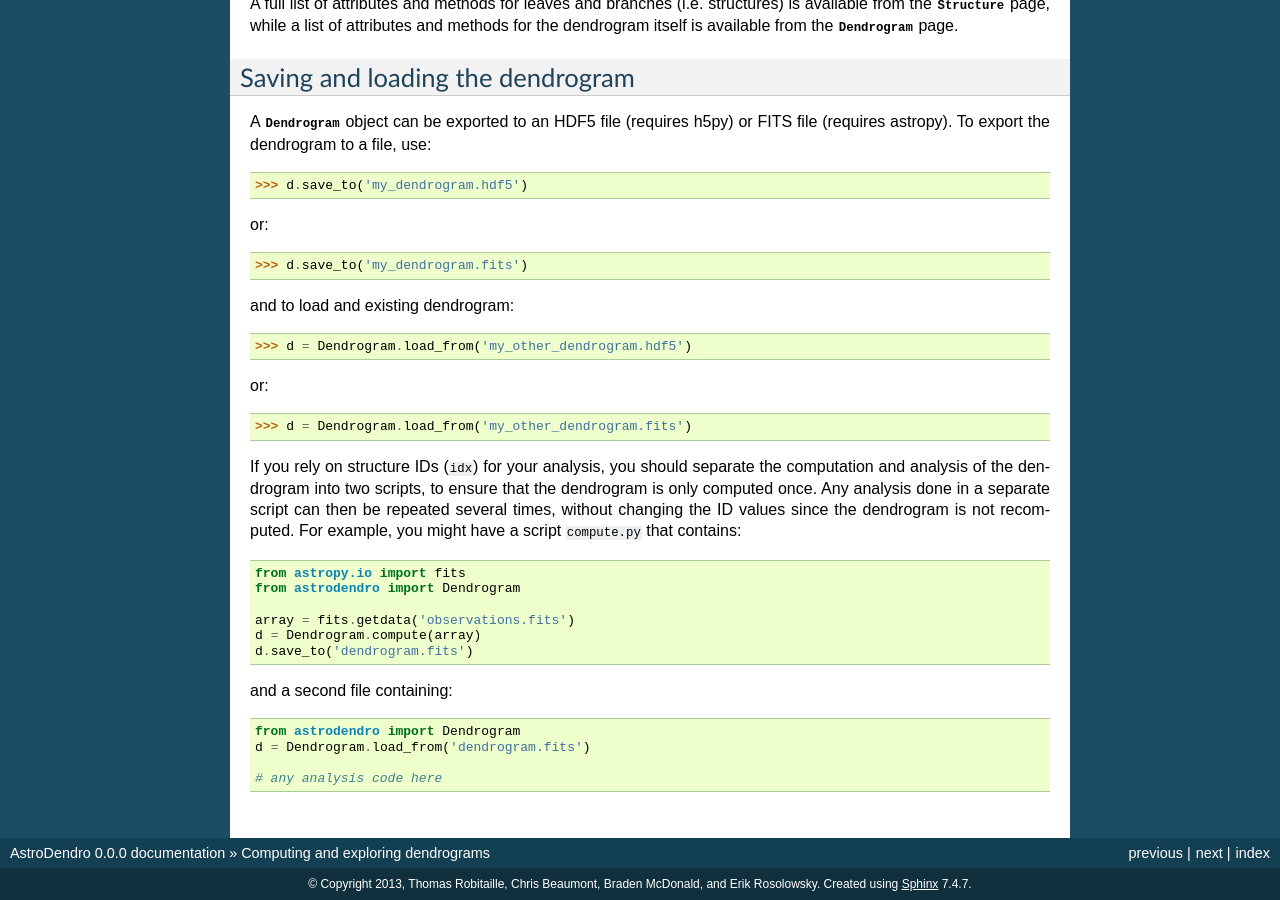
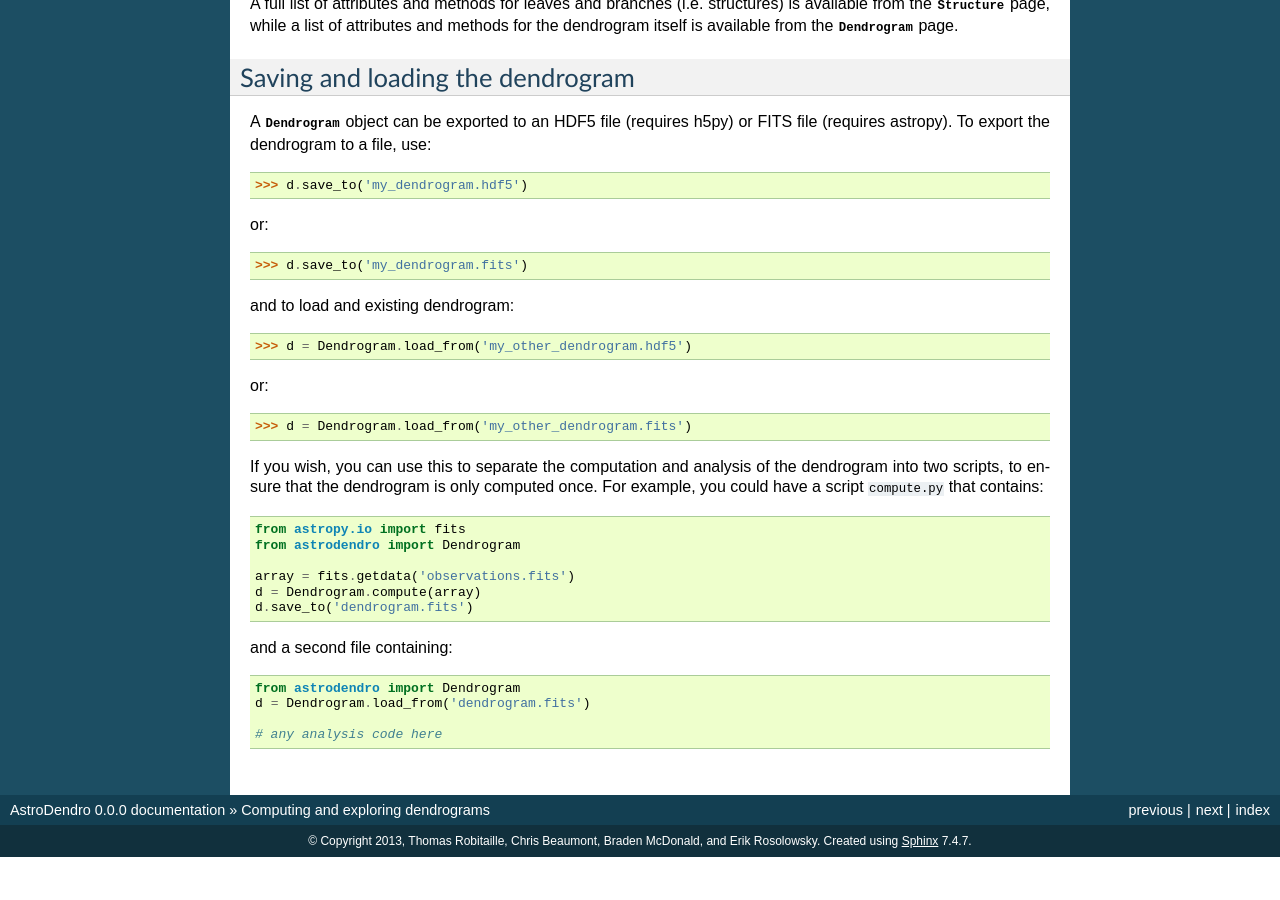
Before and after one commit to dendrograms/astrodendro, a Sphinx documentation site: the page built from docs/using.rst, in a window 1280 px wide and 900 px high, scrolled down 2460 px. Built offline with Sphinx 7.4.7, drawn with Linux system fonts in a browser that asks for light colours; after the commit the page ends 3317 px from its top, so only the background shows below that.

Commit message:
Updated docs

```diff
--- a/docs/plotting.rst
+++ b/docs/plotting.rst
@@ -158,10 +158,7 @@ Let's first take the plot above and make a contour plot in APLpy outlining all t
 Now let's take the example from `Making plots for publications`_ and try and
 reproduce the same plot. As described there, one way to find interesting
 structures in the dendrogram is to use the `Interactive Visualization`_ tool.
-This tool will give the ID of a structure as an integer (``idx``). Note that
-this ``idx`` is not guaranteed to be constant for subsequent calls to
-:meth:`~astrodendro.dendrogram.Dendrogram.compute`. See :ref:`saving` for a
-discussion of how to get around this issue.
+This tool will give the ID of a structure as an integer (``idx``).
 
 Because we are starting from this ID rather than a
 :class:`~astrodendro.structure.Structure` object, we need to first get the
--- a/docs/using.rst
+++ b/docs/using.rst
@@ -170,11 +168,9 @@ or::
 
     >>> d = Dendrogram.load_from('my_other_dendrogram.fits')
 
-If you rely on structure IDs (``idx``) for your analysis, you should separate
-the computation and analysis of the dendrogram into two scripts, to ensure that
-the dendrogram is only computed once. Any analysis done in a separate script
-can then be repeated several times, without changing the ID values since the
-dendrogram is not recomputed. For example, you might have a script ``compute.py`` that contains::
+If you wish, you can use this to separate the computation and analysis of the
+dendrogram into two scripts, to ensure that the dendrogram is only computed
+once. For example, you could have a script ``compute.py`` that contains::
 
     from astropy.io import fits
     from astrodendro import Dendrogram
```
Also changed, not shown: other parts of docs/using.rst (+0 -2 lines).
